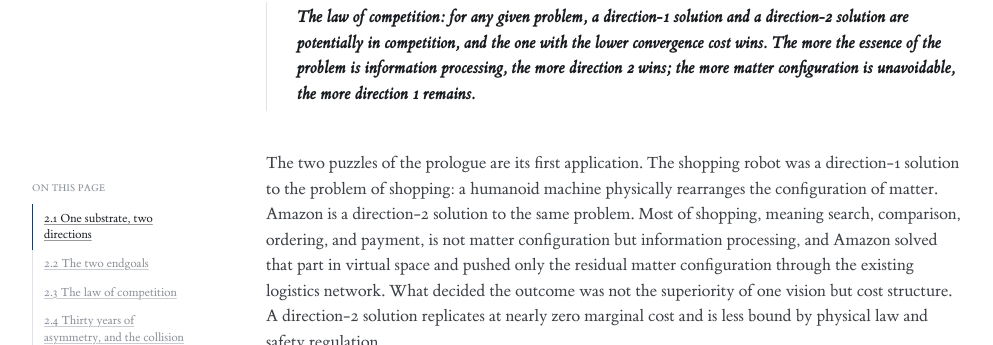
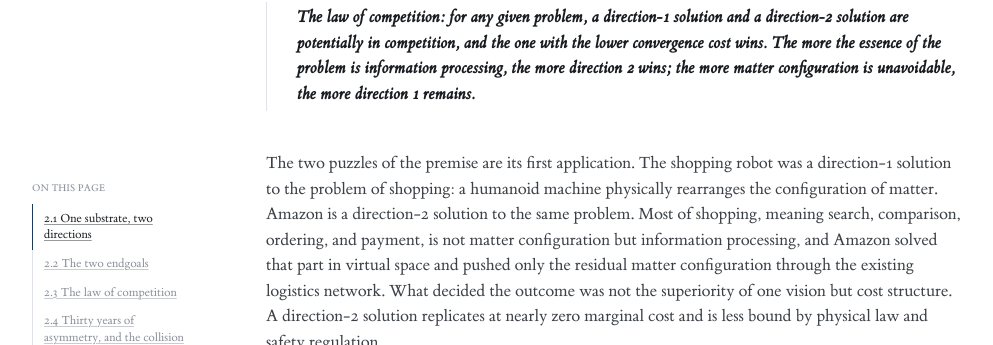
Before and after one commit to arata-hoshino/arata-hoshino.github.io, a Jekyll site: the page built from _essays/two-endgoals-twelve-thousand-years.md, in a window 1280 px wide and 900 px high, scrolled down 2239 px. Shown: the part 107-452 px from the top of the window, without its empty margins (24-1017 px from the left). Built offline with Jekyll 4.4.1, drawn with Linux system fonts in a browser that asks for light colours; some of the changed text lies outside the part shown.

Commit message:
Rename the Prologue as the Premise
The head, the menu entry and the line in the contents all read Premise,
and the two places the text names the section follow it. The address
stays /essays/prologue/.

Co-Authored-By: Claude Opus 5 <noreply@anthropic.com>

```diff
--- a/_essays/two-endgoals-twelve-thousand-years.md
+++ b/_essays/two-endgoals-twelve-thousand-years.md
@@ -36,7 +36,7 @@ The two directions compete over the same problem. And the side with the lower co
 
 > **The law of competition: for any given problem, a direction-1 solution and a direction-2 solution are potentially in competition, and the one with the lower convergence cost wins. The more the essence of the problem is information processing, the more direction 2 wins; the more matter configuration is unavoidable, the more direction 1 remains.**
 
-The two puzzles of the prologue are its first application. The shopping robot was a direction-1 solution to the problem of shopping: a humanoid machine physically rearranges the configuration of matter. Amazon is a direction-2 solution to the same problem. Most of shopping, meaning search, comparison, ordering, and payment, is not matter configuration but information processing, and Amazon solved that part in virtual space and pushed only the residual matter configuration through the existing logistics network. What decided the outcome was not the superiority of one vision but cost structure. A direction-2 solution replicates at nearly zero marginal cost and is less bound by physical law and safety regulation.
+The two puzzles of the premise are its first application. The shopping robot was a direction-1 solution to the problem of shopping: a humanoid machine physically rearranges the configuration of matter. Amazon is a direction-2 solution to the same problem. Most of shopping, meaning search, comparison, ordering, and payment, is not matter configuration but information processing, and Amazon solved that part in virtual space and pushed only the residual matter configuration through the existing logistics network. What decided the outcome was not the superiority of one vision but cost structure. A direction-2 solution replicates at nearly zero marginal cost and is less bound by physical law and safety regulation.
 
 To make this law a tool, one has to be able to measure the mixing ratio before seeing who wins. There is one way to measure it. Decompose the problem into steps and count the mass that must be moved at each step. For shopping, search, comparison, ordering, and payment all move zero mass. The only step that does not is the last leg, from warehouse to doorstep. So this problem could be read in advance as one that would mostly move to direction 2. Apply the same question elsewhere: what Zoom substituted for was the leg of a business trip that carries a human body, and what Uber Eats relocated was the mass-bearing step of cooking, moved from the household to a network. Steps of zero mass migrate to direction 2 sooner or later.
 
```
Also changed, not shown: _essays/prologue.md (+2 -2 lines), index.md (+1 -1 lines).
